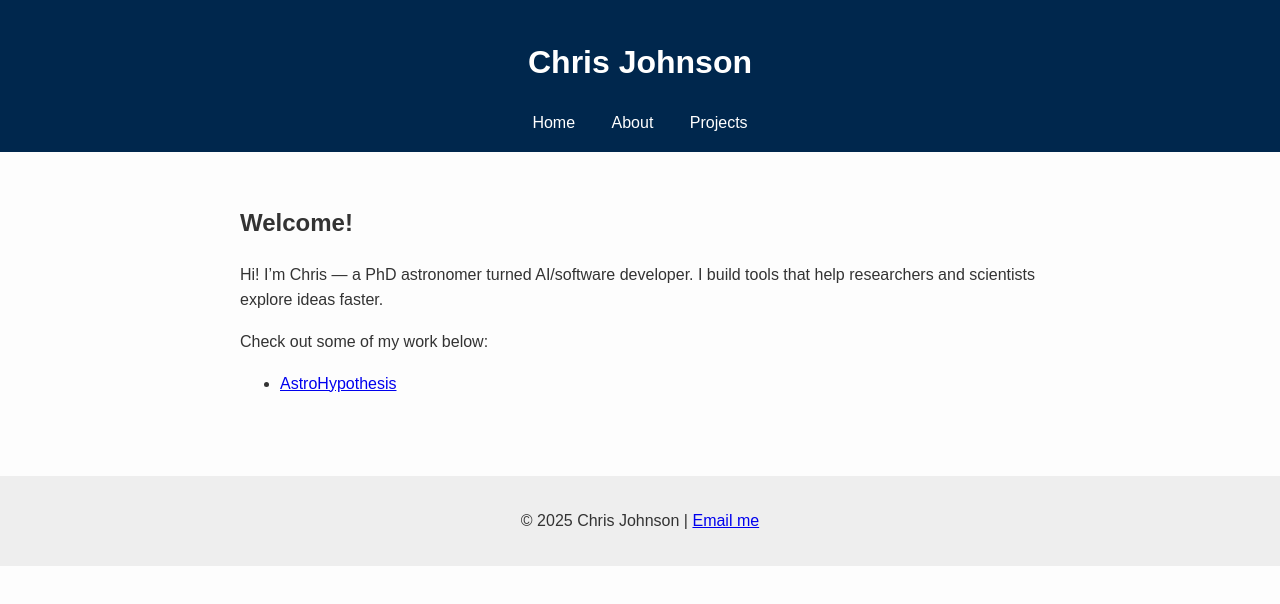
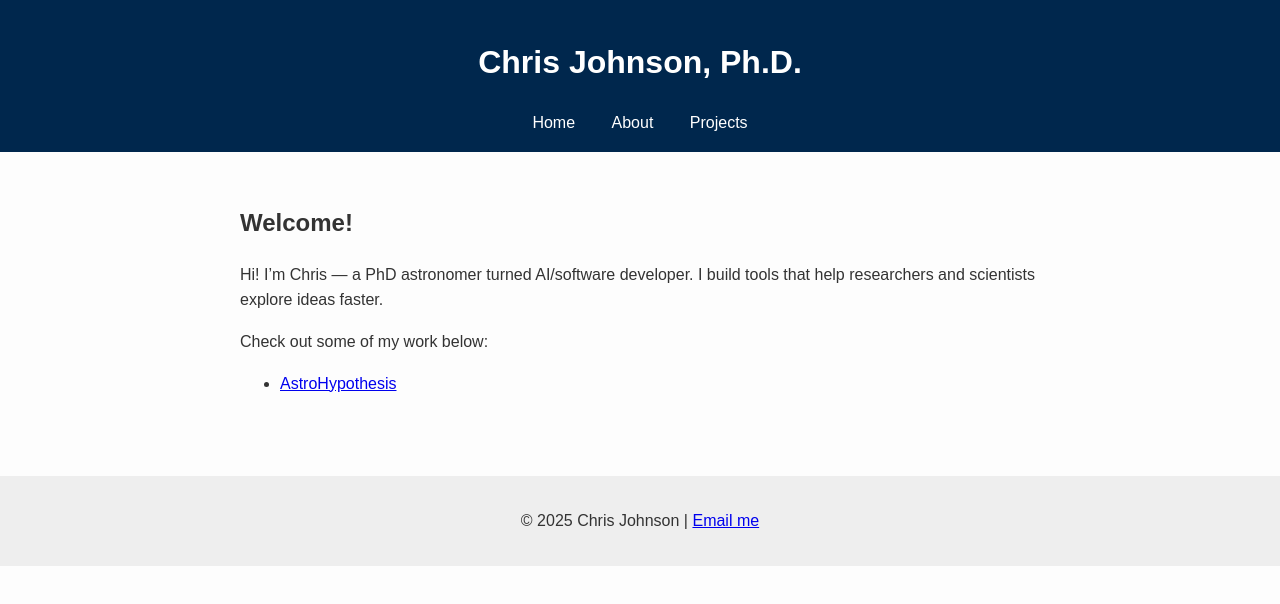
Before and after one commit to cjohnson3585/cjohnson3585.github.io, a plain HTML site: page index.html in a window 1280 px wide. Drawn offline with Linux system fonts and the light colour scheme.

Commit message:
Update header to include Ph.D. in name

```diff
--- a/index.html
+++ b/index.html
@@ -8,7 +8,7 @@
 </head>
 <body>
   <header>
-    <h1>Chris Johnson</h1>
+    <h1>Chris Johnson, Ph.D.</h1>
     <nav>
       <a href="index.html">Home</a>
       <a href="about.html">About</a>
```
